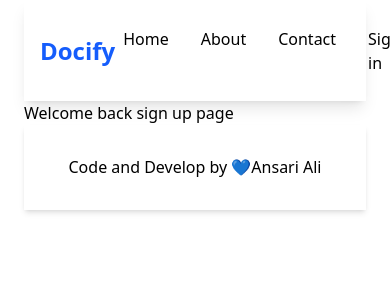
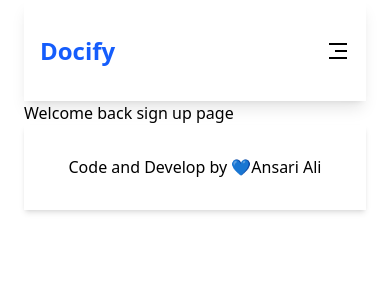
Before and after one commit to ansariali-merndev/Docify, a React (Vite) app: page /sign-up in a window 390 px wide. Shown: the top 300 px of the page. Built offline with nearby package versions, Linux system fonts and the light colour scheme.

Commit message:
done with mobile navbar

```diff
--- a/package.json
+++ b/package.json
@@ -13,6 +13,7 @@
     "@tailwindcss/vite": "^4.1.10",
     "react": "^19.1.0",
     "react-dom": "^19.1.0",
+    "react-icons": "^5.5.0",
     "react-router-dom": "^7.6.2",
     "tailwindcss": "^4.1.10"
   },
--- /dev/null
+++ b/src/components/MobileNav.jsx
@@ -0,0 +1,38 @@
+import { useState } from "react";
+import { RiMenu3Line } from "react-icons/ri";
+import { NavLink } from "react-router-dom";
+import { NavItem } from "../lib/Constant";
+export const MobileNav = () => {
+  const [openNav, setOpenNav] = useState(false);
+
+  return (
+    <nav className="flex md:hidden">
+      <button
+        onClick={() => setOpenNav(true)}
+        className="text-2xl cursor-pointer"
+      >
+        <RiMenu3Line />
+      </button>
+      <div
+        className={`bg-gray-200 z-40 absolute inset-0 w-64 flex flex-col gap-4 justify-center items-center transform transition-transform duration-300 ease-in-out  ${
+          openNav ? "translate-x-0" : "-translate-x-full"
+        }`}
+      >
+        {NavItem.map((item, index) => (
+          <NavLink onClick={() => setOpenNav(false)} to={item.url}>
+            {item.label}
+          </NavLink>
+        ))}
+        <NavLink onClick={() => setOpenNav(false)} to={"/sign-in"}>
+          Sign in
+        </NavLink>
+        <p
+          onClick={() => setOpenNav(false)}
+          className="text-2xl absolute left-56 z-50 top-0 cursor-pointer"
+        >
+          &times;
+        </p>
+      </div>
+    </nav>
+  );
+};
--- a/src/layout/Header.jsx
+++ b/src/layout/Header.jsx
@@ -1,5 +1,6 @@
 import { Link, NavLink } from "react-router-dom";
 import { NavItem } from "../lib/Constant";
+import { MobileNav } from "../components/MobileNav";
 
 export const Header = () => {
   return (
@@ -7,7 +8,7 @@ export const Header = () => {
       <Link to="/" className="text-2xl font-extrabold text-blue-600">
         Docify
       </Link>
-      <nav className="flex gap-4">
+      <nav className="hidden md:flex gap-4">
         {NavItem.map(({ label, url }, index) => (
           <NavLink to={url} className="px-2 py-1">
             {label}
@@ -17,6 +18,7 @@ export const Header = () => {
           Sign in
         </NavLink>
       </nav>
+      <MobileNav />
     </header>
   );
 };
```
Also changed, not shown: 1 other file (tests, documents, lock files or other folders).
